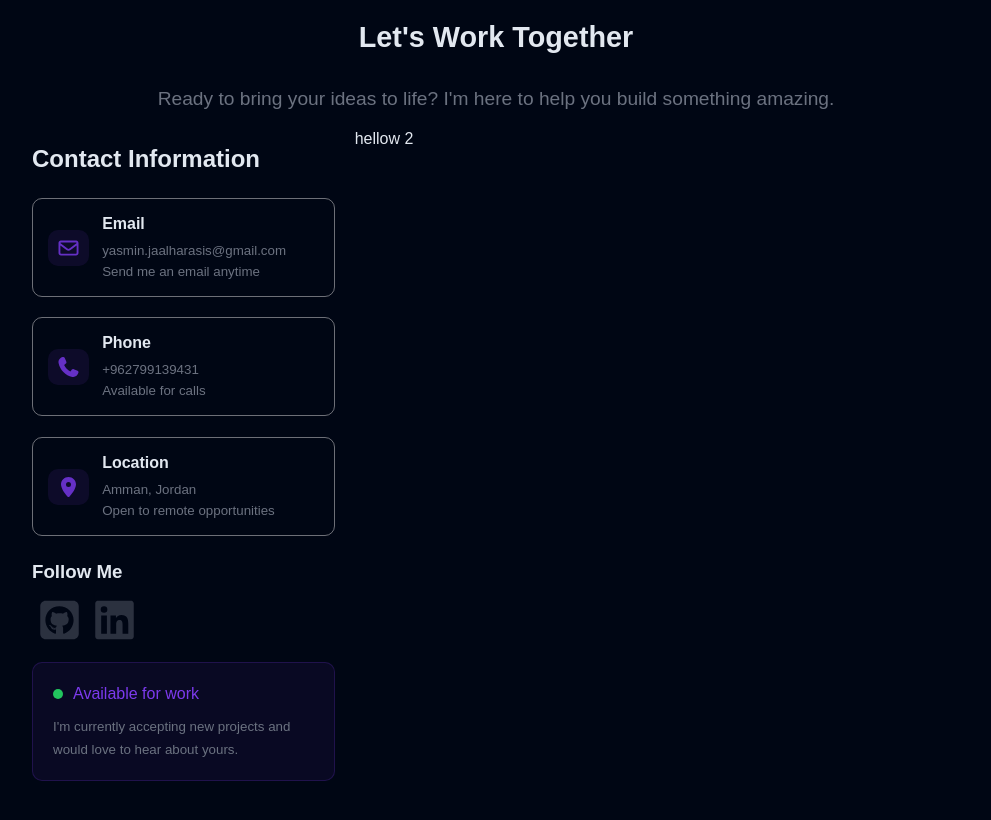
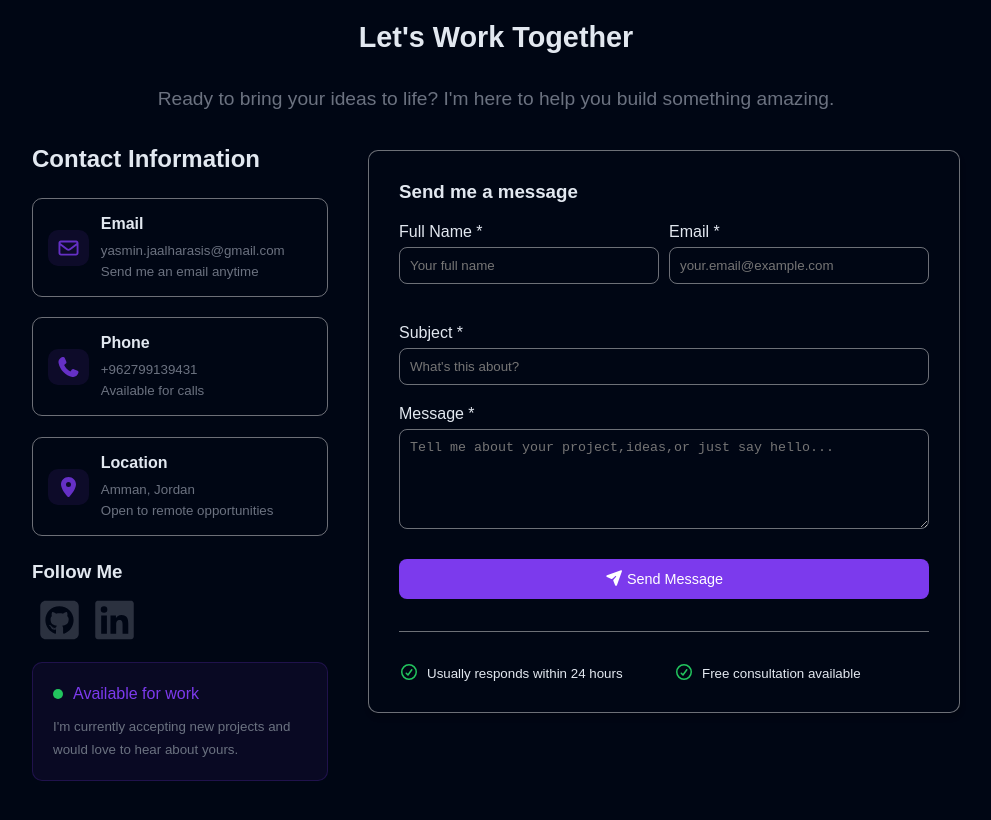
Before and after one commit to yasmin-alharasis/yasmin-portfolio, a Vue app: page / in a window 1280 px wide. Shown: the part 7020-7840 px from the top of the page, without its empty margins (240-1231 px from the left). Built offline with nearby package versions, Linux system fonts and the light colour scheme.

Commit message:
add contact form

```diff
--- a/src/assets/styles/_contact.scss
+++ b/src/assets/styles/_contact.scss
@@ -6,7 +6,7 @@
   @include main_container;
   .container {
     width: 100%;
-    @include grid($columns: 1fr 2fr, $gap: 20px);
+    @include grid($columns: 1fr 2fr, $gap: 40px);
   }
   .col {
     @include flex($direction: column);
@@ -43,6 +43,9 @@
   }
   // Tablet
   @include tablet {
+    .container {
+      @include grid($columns: 1fr, $gap: 20px);
+    }
   }
   // Mobile
   @include mobile {
--- a/src/assets/styles/_mixins.scss
+++ b/src/assets/styles/_mixins.scss
@@ -161,3 +161,41 @@
     transform: translateY(-2px);
   }
 }
+@mixin input {
+  background: transparent;
+  color: var(--color-text);
+  padding: 10px;
+  border: 1px solid $light-gray;
+  border-radius: 8px;
+  width: 100%;
+}
+@mixin textarea {
+  @include input;
+  width: 100%;
+  min-height: 100px;
+  margin-bottom: 10px;
+}
+@mixin actions {
+  @include flex($gap: 10px);
+  margin: 20px 0px;
+}
+@mixin actionsBtn {
+  text-transform: capitalize;
+  padding: 12px;
+  border: none;
+  border-radius: 8px;
+  cursor: pointer;
+  width: 100%;
+  font-size: 0.9rem;
+}
+@mixin cancelBtn {
+  @include actionsBtn;
+}
+@mixin submitBtn {
+  @include actionsBtn;
+  background: $primary;
+  color: $light;
+  &:hover {
+    background: rgba($primary, 0.8);
+  }
+}
--- a/src/components/ContactCard.vue
+++ b/src/components/ContactCard.vue
@@ -21,7 +21,7 @@ defineProps({
 <style scoped lang="scss">
 @use "../assets/styles/_mixins" as *;
 @use "../assets/styles/_variables" as *;
-
+@use "../assets/styles/_media" as *;
 .card {
   @include grid($columns: 1fr 4fr, $align: center);
   @include card($type: "static", $mr: 10px 0, $pa: 15px, $icon-pa: 8px);
@@ -40,4 +40,16 @@ defineProps({
 small {
   color: $secondary;
 }
+// Tablet
+@include tablet {
+  .card {
+    @include grid($columns: 1fr 10fr, $align: center);
+  }
+}
+// Mobile
+@include mobile {
+  .card {
+    @include grid($columns: 1fr 5fr, $align: center);
+  }
+}
 </style>
--- /dev/null
+++ b/src/components/ContactForm.vue
@@ -0,0 +1,189 @@
+<template>
+  <div class="contact-form">
+    <h3 class="title">send me a message</h3>
+    <form @submit.prevent="submit">
+      <div class="grid">
+        <div class="field">
+          <label for="fname">full name *</label>
+          <input
+            type="text"
+            placeholder="Your full name"
+            v-model="form.name"
+            id="fname"
+            :class="{ invalid: errors.name }"
+            @blur="validate"
+          />
+          <small v-if="errors.name" class="error">
+            {{ errors.name }}
+          </small>
+        </div>
+
+        <div class="field">
+          <label for="email">email *</label>
+          <input
+            type="email"
+            placeholder="your.email@example.com"
+            v-model="form.email"
+            id="email"
+            :class="{ invalid: errors.email }"
+            @blur="validate"
+          />
+          <small v-if="errors.email" class="error">
+            {{ errors.email }}
+          </small>
+        </div>
+      </div>
+      <div class="field">
+        <label for="subject">subject *</label>
+        <input
+          type="subject"
+          placeholder="What's this about?"
+          v-model="form.subject"
+          id="subject"
+          :class="{ invalid: errors.subject }"
+          @blur="validate"
+        />
+        <small v-if="errors.subject" class="error">
+          {{ errors.subject }}
+        </small>
+      </div>
+      <div class="field">
+        <label for="message">message *</label>
+        <textarea
+          placeholder="Tell me about your project,ideas,or just say hello..."
+          v-model="form.message"
+          maxlength="500"
+          name="message"
+          :class="{ invalid: errors.message }"
+          @blur="validate"
+        ></textarea>
+        <small v-if="errors.message" class="error">
+          {{ errors.message }}
+        </small>
+      </div>
+      <button type="submit" class="submit">
+        <font-awesome-icon :icon="['fas', 'paper-plane']" class="icon" />
+        send message
+      </button>
+    </form>
+    <hr />
+    <div class="line">
+      <div class="contact-feature">
+        <font-awesome-icon :icon="['far', 'circle-check']" class="icon" />
+        <small>Usually responds within 24 hours</small>
+      </div>
+      <div class="contact-feature">
+        <font-awesome-icon :icon="['far', 'circle-check']" class="icon" />
+        <small>Free consultation available</small>
+      </div>
+    </div>
+  </div>
+</template>
+<script setup>
+import { reactive } from "vue";
+const form = reactive({
+  name: "",
+  email: "",
+  subject: "",
+  message: "",
+});
+const errors = reactive({
+  name: "",
+  email: "",
+  subject: "",
+  message: "",
+});
+const validate = () => {
+  console.log("validate form");
+};
+const submit = () => {
+  if (!validate) return;
+  console.log("submit -->", { ...form });
+  close();
+};
+const close = () => {
+  console.log("close form");
+  resetForm();
+};
+const resetForm = () => {
+  form.name = "";
+  form.email = "";
+  form.subject = "";
+  form.message = "";
+  console.log("reset form");
+};
+</script>
+<style scoped lang="scss">
+@use "../assets/styles/_variables" as *;
+@use "../assets/styles/_mixins" as *;
+@use "../assets/styles/_media" as *;
+
+.contact-form {
+  box-sizing: border-box;
+  background: var(--color-bg);
+  color: var(--color-text);
+  border: 1px solid $light-gray;
+  border-radius: 10px;
+  padding: 30px;
+  margin-top: 20px;
+  box-shadow: 1px 5px 5px rgba(0, 0, 0, 0.2);
+}
+.title::first-letter,
+label {
+  text-transform: capitalize;
+}
+.grid {
+  @include grid($columns: 1fr 1fr, $gap: 10px);
+}
+.field {
+  @include flex($direction: column, $gap: 6px);
+  margin: 20px 0;
+}
+input {
+  @include input;
+}
+textarea {
+  @include textarea;
+}
+.error {
+  color: red;
+  font-size: 0.8rem;
+}
+
+.invalid {
+  border-color: red;
+}
+.submit {
+  @include submitBtn;
+}
+hr {
+  margin: 2rem 0;
+  border: none;
+  height: 1px;
+  background-color: $light-gray;
+}
+.line {
+  @include flex($gap: 20px);
+}
+.contact-feature {
+  width: 100%;
+  .icon {
+    margin-right: 8px;
+    color: $green;
+  }
+}
+// Tablet
+@include tablet {
+}
+// Mobile
+@include mobile {
+  @include mobile {
+    .grid {
+      grid-template-columns: 1fr;
+    }
+  }
+  .line {
+    @include flex($direction: column, $gap: 20px);
+  }
+}
+</style>
--- a/src/components/ContactSection.vue
+++ b/src/components/ContactSection.vue
@@ -25,12 +25,15 @@
           </small>
         </div>
       </div>
-      <div class="col">hellow 2</div>
+      <div class="col">
+        <ContactForm />
+      </div>
     </div>
   </section>
 </template>
 <script setup>
 import ContactCard from "./ContactCard.vue";
+import ContactForm from "./ContactForm.vue";
 import SocialLinks from "./SocialLinks.vue";
 import SectionHeader from "./SectionHeader.vue";
 const badgeTitle = "get in touch";
--- a/src/components/TestimonialDialog.vue
+++ b/src/components/TestimonialDialog.vue
@@ -250,19 +250,11 @@ label {
 .field {
   @include flex($direction: column, $gap: 6px);
 }
-input,
+input {
+  @include input;
+}
 textarea {
-  background: transparent;
-  color: var(--color-text);
-  padding: 10px;
-  border: 1px solid $light-gray;
-  border-radius: 8px;
-}
-
-textarea {
-  width: 100%;
-  min-height: 100px;
-  margin-bottom: 10px;
+  @include textarea;
 }
 .rating {
   margin: 14px 0;
@@ -280,26 +272,13 @@ textarea {
   @include flex($direction: column, $gap: 10px);
 }
 .actions {
-  @include flex($gap: 10px);
-  margin: 20px 0px;
-  button {
-    text-transform: capitalize;
-    padding: 12px;
-    border: none;
-    border-radius: 8px;
-    cursor: pointer;
-    width: 100%;
-    font-size: 0.9rem;
-  }
+  @include actions;
 }
 .submit {
-  background: $primary;
-  color: $light;
-  &:hover {
-    background: rgba($primary, 0.8);
-  }
+  @include submitBtn;
 }
 .cancel {
+  @include cancelBtn;
   &:hover {
     background-color: $light-gray;
   }
--- a/src/plugins/fontawesome.js
+++ b/src/plugins/fontawesome.js
@@ -31,7 +31,8 @@ import {
     faStar as fasStar,
     faQuoteRight,
     faPhone,
-    faLocationDot
+    faLocationDot,
+    faPaperPlane
 } from '@fortawesome/free-solid-svg-icons'
 // Brand icons
 import { faHotjar, faLinkedin, faSquareGithub } from '@fortawesome/free-brands-svg-icons'
@@ -64,7 +65,8 @@ library.add(
     fasStar,
     faQuoteRight,
     faPhone,
-    faLocationDot
+    faLocationDot,
+    faPaperPlane
 )
 
 export default FontAwesomeIcon
```
